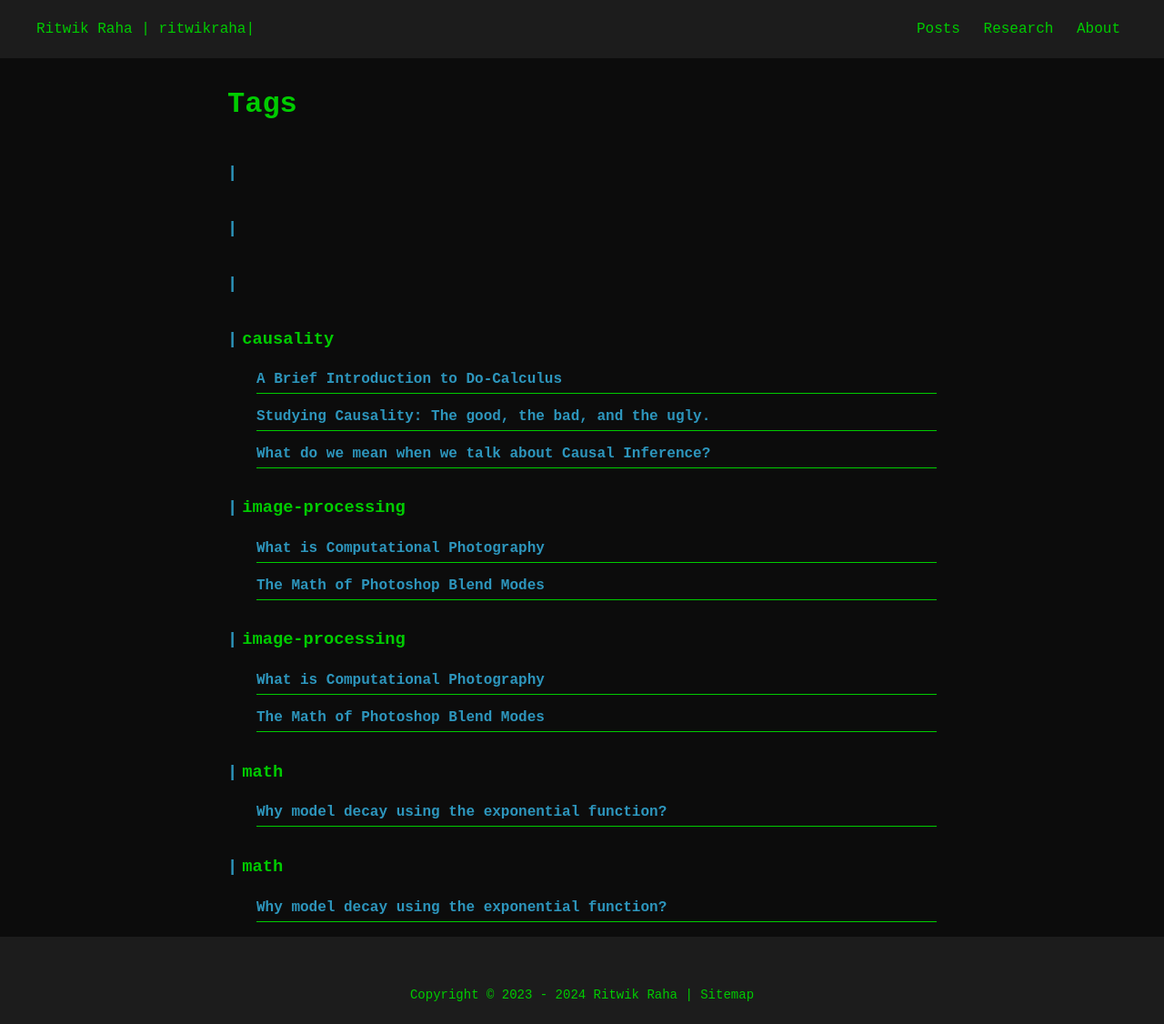
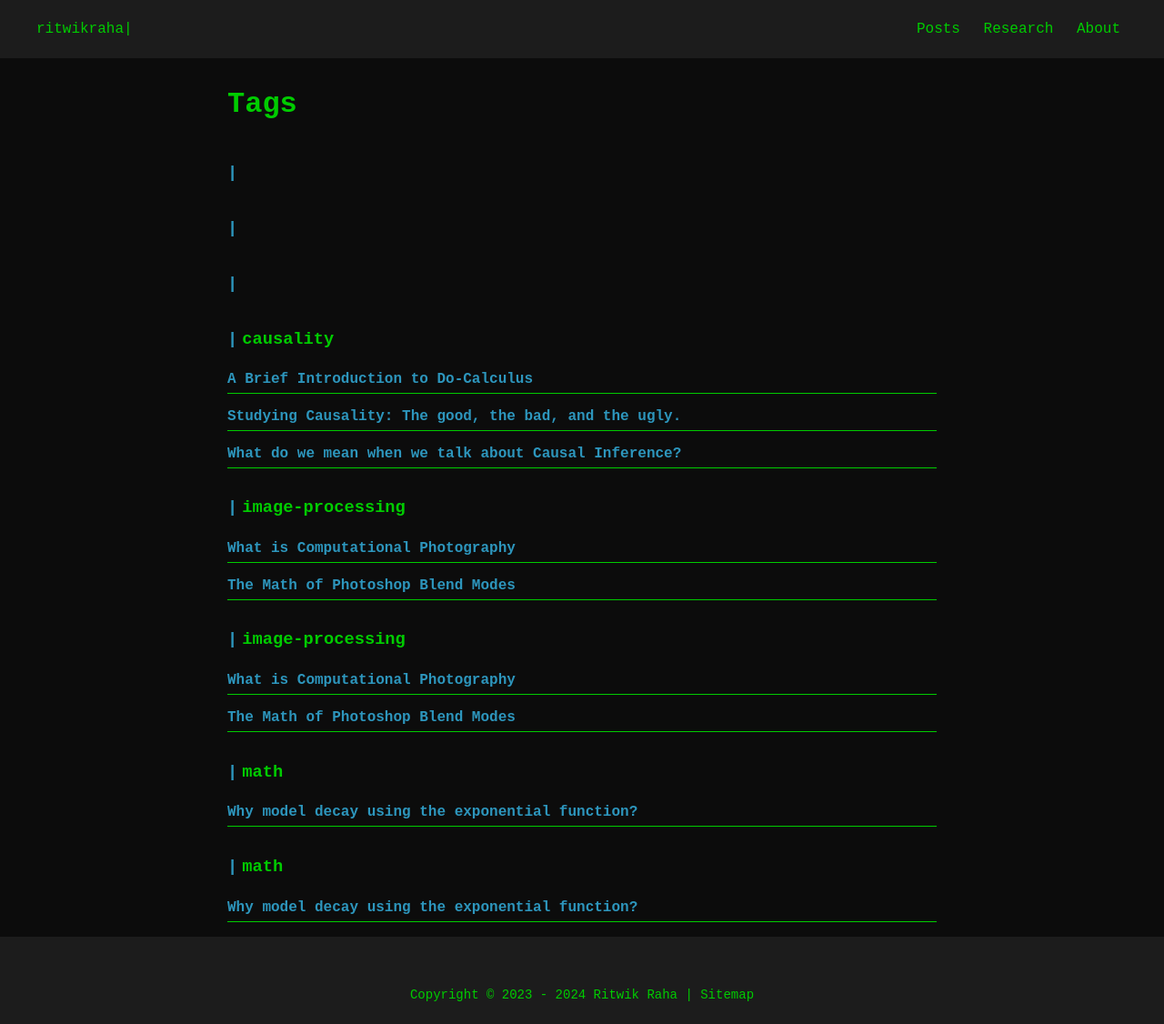
Before and after one commit to ritwikraha/ritwikraha.github.io, a Jekyll site: the page built from tags.html, in a window 1280 px wide. Shown: the whole page at 91% size. Built offline with Jekyll 4.4.1, drawn with Linux system fonts in a browser that asks for light colours.

Commit message:
fix: some odd alignment

```diff
--- a/_includes/header.html
+++ b/_includes/header.html
@@ -1,7 +1,7 @@
 <header>
     <nav class="navbar">
         <div class="container">
-            <div class="navbar-header header-logo"><a href="/" style="font-family:'Courier New', monospace;">Ritwik Raha | ritwikraha<span class="blinking-cursor">|</span></a></div>
+            <div class="navbar-header header-logo"><a href="/" style="font-family:'Courier New', monospace;">ritwikraha<span class="blinking-cursor">|</span></a></div>
             <div class="menu navbar-right">
                 {% for i in site.urls %}
                 <a class="menu-item" href="{{site.url}}{{i.url}}">{{i.text}}</a>
--- a/assets/css/style.css
+++ b/assets/css/style.css
@@ -716,13 +716,11 @@ header label {
 }
 
 .post-wrap .archive-item {
-    margin-left: 2rem;
     margin-bottom: 1rem;
     border-bottom: 1px solid #00cc00;
 }
 
 .dark-theme .post-wrap .archive-item {
-    margin-left: 2rem;
     margin-bottom: 1rem;
     border-bottom: 1px solid #00cc00;
 }
@@ -1686,3 +1684,4 @@ a.toc-link {
 .highlight .vi { color: #3333BB } /* Name.Variable.Instance */
 .highlight .vm { color: #996633 } /* Name.Variable.Magic */
 .highlight .il { color: #0000DD; font-weight: bold } /* Literal.Number.Integer.Long */
+.highlight .vc { color: #336699 } /* Name.Variable.Class */
```
